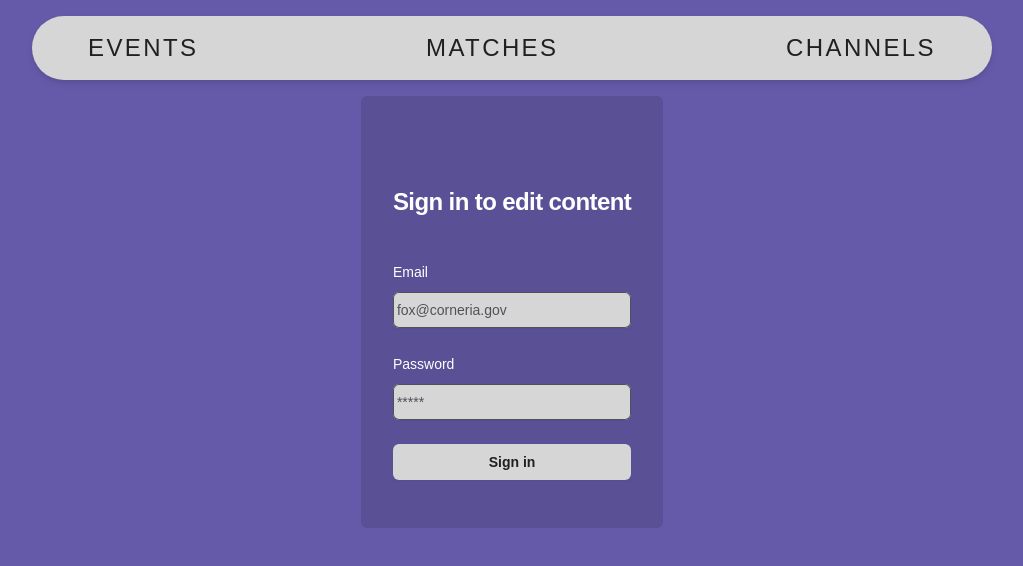
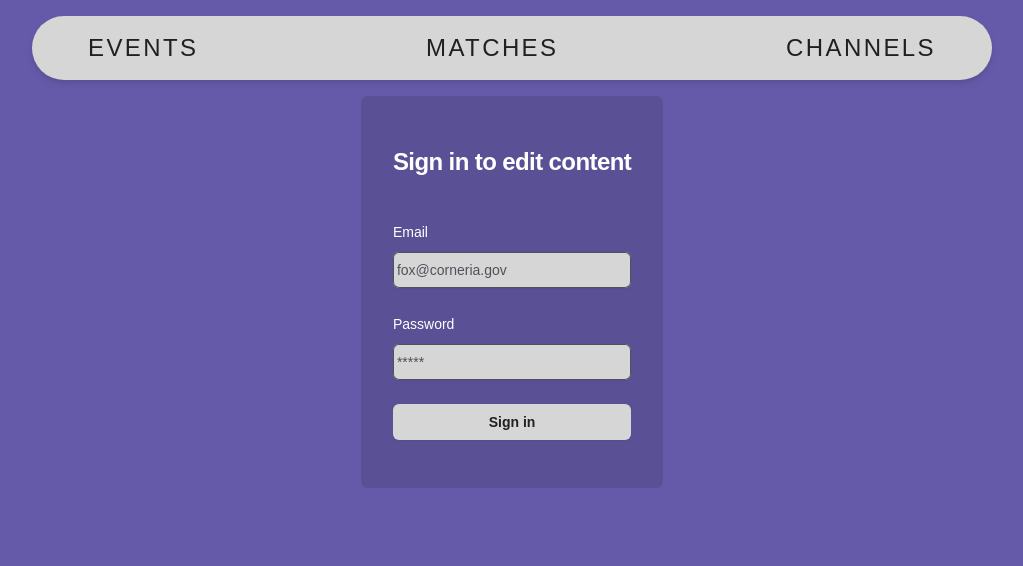
Before and after one commit to dalyn-lambert/Local-Legends, a Next.js app: page /signin in a window 1280 px wide. Shown: the top 566 px of the page, without its empty margins (128-1151 px from the left). Built offline with nearby package versions, Linux system fonts and the light colour scheme.

Commit message:
changes margin of signin

```diff
--- a/app/signin/page.tsx
+++ b/app/signin/page.tsx
@@ -3,7 +3,7 @@
     <>
       <div className='flex min-h-full flex-1 flex-col justify-center px-6 py-12 lg:px-8 bg-dk-purple rounded-md'>
         <div className='sm:mx-auto sm:w-full sm:max-w-sm'>
-          <h2 className='mt-10 text-center text-2xl font-bold leading-9 tracking-tight text-white'>
+          <h2 className='text-center text-2xl font-bold leading-9 tracking-tight text-white'>
             Sign in to edit content
           </h2>
         </div>
```
